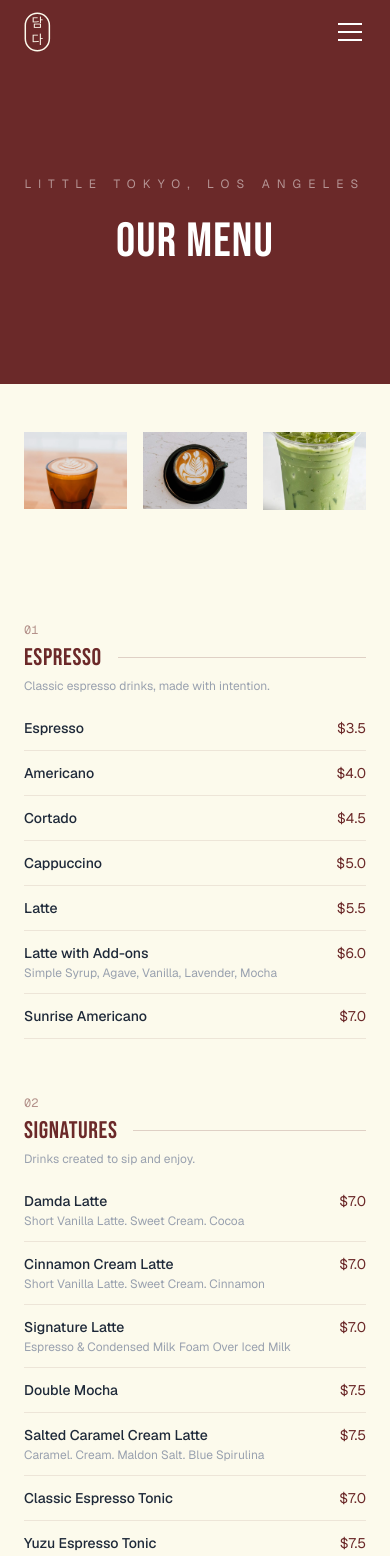
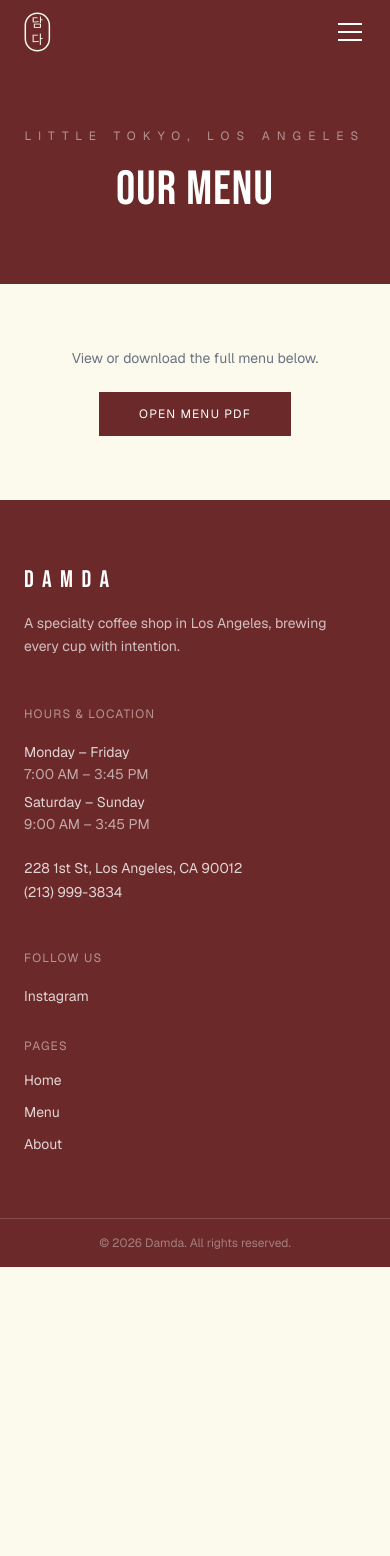
Before and after one commit to jesamson/damda, a Next.js app: page /menu in a window 390 px wide. Shown: the top 1556 px of the page. After the commit the page ends 1267 px from the top, so only its background shows below. Built offline with nearby package versions, Linux system fonts and the light colour scheme.

Commit message:
Menu: embed PDF directly; mobile fallback download link

```diff
--- a/app/menu/page.tsx
+++ b/app/menu/page.tsx
@@ -1,154 +1,17 @@
 import type { Metadata } from "next";
-import Image from "next/image";
 
 export const metadata: Metadata = {
   title: "Menu — Damda",
   description: "Full menu for Damda café in Little Tokyo, Los Angeles.",
 };
 
-const categories = [
-  {
-    number: "01",
-    name: "Espresso",
-    subtitle: "Classic espresso drinks, made with intention.",
-    items: [
-      { name: "Espresso", price: "3.5" },
-      { name: "Americano", price: "4.0" },
-      { name: "Cortado", price: "4.5" },
-      { name: "Cappuccino", price: "5.0" },
-      { name: "Latte", price: "5.5" },
-      {
-        name: "Latte with Add-ons",
-        note: "Simple Syrup, Agave, Vanilla, Lavender, Mocha",
-        price: "6.0",
-      },
-      { name: "Sunrise Americano", price: "7.0" },
-    ],
-  },
-  {
-    number: "02",
-    name: "Signatures",
-    subtitle: "Drinks created to sip and enjoy.",
-    items: [
-      {
-        name: "Damda Latte",
-        note: "Short Vanilla Latte. Sweet Cream. Cocoa",
-        price: "7.0",
-      },
-      {
-        name: "Cinnamon Cream Latte",
-        note: "Short Vanilla Latte. Sweet Cream. Cinnamon",
-        price: "7.0",
-      },
-      {
-        name: "Signature Latte",
-        note: "Espresso & Condensed Milk Foam Over Iced Milk",
-        price: "7.0",
-      },
-      { name: "Double Mocha", price: "7.5" },
-      {
-        name: "Salted Caramel Cream Latte",
-        note: "Caramel. Cream. Maldon Salt. Blue Spirulina",
-        price: "7.5",
-      },
-      { name: "Classic Espresso Tonic", price: "7.0" },
-      {
-        name: "Yuzu Espresso Tonic",
-        note: "Elderflower, Yuzu, Honey",
-        price: "7.5",
-      },
-    ],
-  },
-  {
-    number: "03",
-    name: "Cold Brew",
-    subtitle: "Smooth, refreshing, and perfectly balanced.",
-    items: [
-      { name: "Cold Brew", price: "5.5" },
-      { name: "Yuzu Cold Brew", price: "6.5" },
-      { name: "Sweet Cream Cold Brew", price: "5.5" },
-      { name: "Chocolate Cream Cold Brew", price: "5.5" },
-    ],
-  },
-  {
-    number: "04",
-    name: "Matcha",
-    subtitle: "Ceremonial grade matcha sourced from Uji.",
-    items: [
-      { name: "Matcha Americano", price: "6.25" },
-      { name: "Matcha Latte", price: "7.25" },
-      {
-        name: "Matcha Latte with Add-ons",
-        note: "Simple Syrup, Agave, Vanilla, Lavender",
-        price: "7.5",
-      },
-      { name: "Salted Caramel Cream Matcha Latte", price: "7.5" },
-      { name: "Sweet Cream Matcha Latte", price: "7.5" },
-      { name: "Chocolate Cream Matcha Latte", price: "7.5" },
-      { name: "Strawberry Matcha Latte", price: "7.5" },
-      { name: "Blueberry Matcha Latte", price: "7.5" },
-      { name: "Naju Pear Matcha Latte", price: "7.5" },
-      {
-        name: "Yuzu Matcha Tonic",
-        note: "Elderflower, Yuzu, Honey",
-        price: "8.0",
-      },
-    ],
-  },
-  {
-    number: "05",
-    name: "Hojicha",
-    subtitle: "Roasted green tea, nutty and rich in flavor.",
-    items: [
-      { name: "Hojicha Latte", price: "6.75" },
-      {
-        name: "Hojicha Latte with Add-ons",
-        note: "Simple Syrup, Agave, Vanilla",
-        price: "7.0",
-      },
-      { name: "Sweet Cream Hojicha Latte", price: "7.25" },
-    ],
-  },
-  {
-    number: "06",
-    name: "Chai",
-    subtitle: "Spiced just right with a hint of sweetness.",
-    items: [
-      { name: "Chai Latte (Sweetened)", price: "6.5" },
-      { name: "Sweet Cream Chai Latte", price: "7.0" },
-    ],
-  },
-  {
-    number: "07",
-    name: "Non Caffeine",
-    subtitle: "Much needed any time of day.",
-    items: [
-      { name: "Yuzu & Honey", price: "5.0" },
-      { name: "Chocolate", price: "5.0" },
-      { name: "Orange Juice 12oz", price: "6.0" },
-    ],
-  },
-  {
-    number: "08",
-    name: "Tea",
-    subtitle: "Seasonal teas chosen by our team.",
-    items: [{ name: "See Selection", price: "5.0" }],
-  },
-];
-
-const featured = [
-  { src: "/cortado.webp", label: "Cortado" },
-  { src: "/latte.jpg", label: "Latte" },
-  { src: "/matcha-latte-iced.webp", label: "Matcha" },
-];
-
 export default function MenuPage() {
   return (
     <>
       {/* Hero */}
-      <section className="bg-burgundy text-white py-28 text-center">
+      <section className="bg-burgundy text-white py-16 text-center">
         <div className="max-w-2xl mx-auto px-6">
-          <p className="text-xs tracking-[0.6em] uppercase text-white/50 mb-5">
+          <p className="text-xs tracking-[0.6em] uppercase text-white/50 mb-4">
             Little Tokyo, Los Angeles
           </p>
           <h1 className="font-heading text-5xl md:text-6xl tracking-wide leading-tight">
@@ -157,89 +20,29 @@
         </div>
       </section>
 
-      {/* Featured photos */}
-      <section className="bg-cream py-12">
-        <div className="max-w-6xl mx-auto px-6 grid grid-cols-3 gap-4">
-          {featured.map(({ src, label }) => (
-            <div key={label} className="relative aspect-[4/3] overflow-hidden">
-              <Image
-                src={src}
-                alt={label}
-                fill
-                unoptimized
-                className="object-cover"
-                sizes="(max-width: 768px) 33vw, 25vw"
-              />
-            </div>
-          ))}
-        </div>
+      {/* PDF embed — desktop */}
+      <section className="hidden md:block bg-cream">
+        <iframe
+          src="/menu.pdf"
+          className="w-full"
+          style={{ height: "90vh" }}
+          title="Damda Menu"
+        />
       </section>
 
-      {/* Full menu */}
-      <section className="bg-cream py-16">
-        <div className="max-w-6xl mx-auto px-6">
-          <div className="grid grid-cols-1 md:grid-cols-2 gap-x-16 gap-y-14">
-            {categories.map((cat) => (
-              <div key={cat.number}>
-                <p className="text-xs text-burgundy/50 font-mono mb-1">{cat.number}</p>
-                <div className="flex items-center gap-4 mb-1">
-                  <h2 className="font-heading text-2xl text-burgundy tracking-wide">
-                    {cat.name}
-                  </h2>
-                  <div className="flex-1 h-px bg-burgundy/20" />
-                </div>
-                <p className="text-xs text-gray-400 mb-6">{cat.subtitle}</p>
-
-                <ul className="space-y-3">
-                  {cat.items.map((item) => (
-                    <li key={item.name} className="border-b border-burgundy/10 pb-3">
-                      <div className="flex justify-between items-baseline gap-4">
-                        <span className="text-sm font-medium text-gray-800">
-                          {item.name}
-                        </span>
-                        <span className="text-sm text-burgundy shrink-0">
-                          ${item.price}
-                        </span>
-                      </div>
-                      {item.note && (
-                        <p className="text-xs text-gray-400 mt-0.5">{item.note}</p>
-                      )}
-                    </li>
-                  ))}
-                </ul>
-              </div>
-            ))}
-          </div>
-
-          {/* Add-ons */}
-          <div className="mt-16 border border-burgundy/20 p-8 max-w-sm">
-            <h3 className="font-heading text-xl text-burgundy tracking-wide mb-1">
-              Add-ons
-            </h3>
-            <div className="w-8 h-0.5 bg-burgundy mb-5" />
-            <p className="text-xs text-gray-400 mb-4">Regular milk default</p>
-            <ul className="space-y-2 text-sm text-gray-700">
-              <li className="flex justify-between">
-                <span>Oat Milk</span><span className="text-gray-400">+0</span>
-              </li>
-              <li className="flex justify-between">
-                <span>Almond Milk</span><span className="text-gray-400">+0</span>
-              </li>
-              <li className="flex justify-between">
-                <span>Koatji Oat</span><span className="text-gray-400">+0</span>
-              </li>
-            </ul>
-            <p className="text-xs text-burgundy/60 mt-4">Recommended for matchas</p>
-          </div>
-        </div>
-      </section>
-
-      {/* Disclaimer */}
-      <section className="bg-cream border-t border-burgundy/10 py-12 text-center">
-        <p className="text-sm text-gray-400 max-w-lg mx-auto px-6">
-          Menu and prices subject to change. Ask your barista about milk
-          alternatives.
+      {/* Mobile fallback */}
+      <section className="md:hidden bg-cream py-16 text-center px-6">
+        <p className="text-sm text-gray-500 mb-6">
+          View or download the full menu below.
         </p>
+        <a
+          href="/menu.pdf"
+          target="_blank"
+          rel="noopener noreferrer"
+          className="inline-block bg-burgundy text-white px-10 py-3.5 text-xs tracking-widest uppercase hover:bg-burgundy-dark transition-colors"
+        >
+          Open Menu PDF
+        </a>
       </section>
     </>
   );
```
Also changed, not shown: 1 other file (tests, documents, lock files or other folders).
